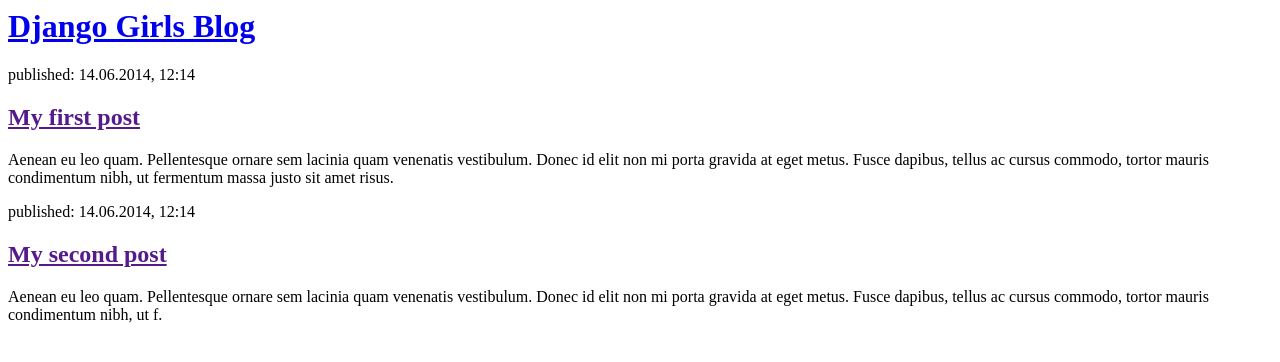
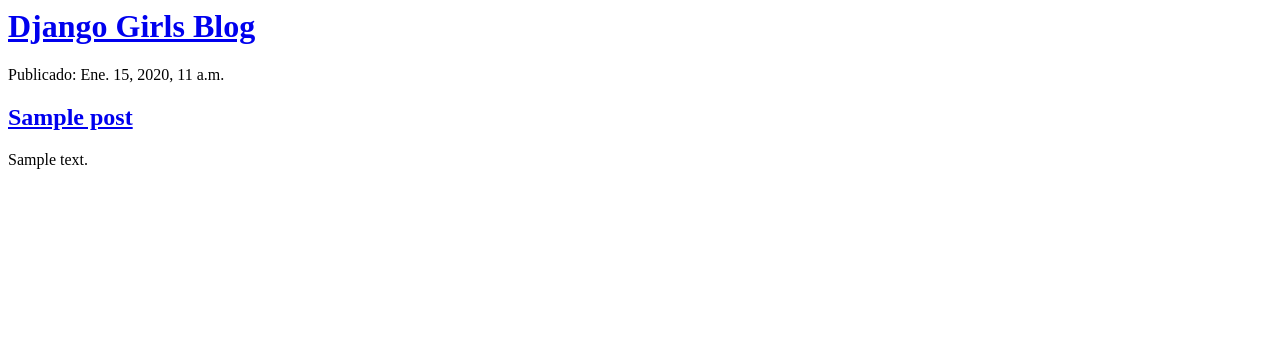
Before and after one commit to RafelQC/my-first-blog, a Django app: template blog/templates/blog/post_list.html in a window 1280 px wide. Shown: the top 362 px of the page. Run offline with Django 3.2, Linux system fonts and the light colour scheme; the template is opened without the code that fills it: values that come from a table or form of the project are taken from there, others are empty; tables that the repository leaves empty hold one stand-in row (values such as "Sample post").

Commit message:
Added django templates

```diff
--- a/blog/templates/blog/post_list.html
+++ b/blog/templates/blog/post_list.html
@@ -4,19 +4,16 @@
     </head>
     <body>
         <div>
-            <h1><a href="/">Django Girls Blog</a></h1>
+            <h1><a href="#">Django Girls Blog</a></h1>
         </div>
 
+        {% for post in posts %}
         <div>
-            <p>published: 14.06.2014, 12:14</p>
-            <h2><a href="">My first post</a></h2>
-            <p>Aenean eu leo quam. Pellentesque ornare sem lacinia quam venenatis vestibulum. Donec id elit non mi porta gravida at eget metus. Fusce dapibus, tellus ac cursus commodo, tortor mauris condimentum nibh, ut fermentum massa justo sit amet risus.</p>
+            <p>Publicado: {{post.published_date}}</p>
+            <h2><a href="#">{{post.title}}</a></h2>
+            <p>{{post.text}}</p>
         </div>
+        {% endfor %}
 
-        <div>
-            <p>published: 14.06.2014, 12:14</p>
-            <h2><a href="">My second post</a></h2>
-            <p>Aenean eu leo quam. Pellentesque ornare sem lacinia quam venenatis vestibulum. Donec id elit non mi porta gravida at eget metus. Fusce dapibus, tellus ac cursus commodo, tortor mauris condimentum nibh, ut f.</p>
-        </div>
     </body>
 </html>
--- a/blog/views.py
+++ b/blog/views.py
@@ -1,6 +1,9 @@
 from django.shortcuts import render
+from django.utils.timezone import now
+from .models import Post
 
 
 # Create your views here.
 def post_list(request):
-    return render(request, 'blog/post_list.html', {})
+    posts = Post.objects.filter(published_date__lte=now()).order_by('-published_date')
+    return render(request, 'blog/post_list.html', {'posts': posts})
--- a/mysite/settings.py
+++ b/mysite/settings.py
@@ -23,7 +23,7 @@
 SECRET_KEY = '!3sf%3&^%8-&l9(t$x6#ajlddm@6zdif&$t!ekw_kswi^74-pu'
 
 # SECURITY WARNING: don't run with debug turned on in production!
-DEBUG = False
+DEBUG = True
 
 ALLOWED_HOSTS = ['127.0.0.1', '.pythonanywhere.com']
 
```
